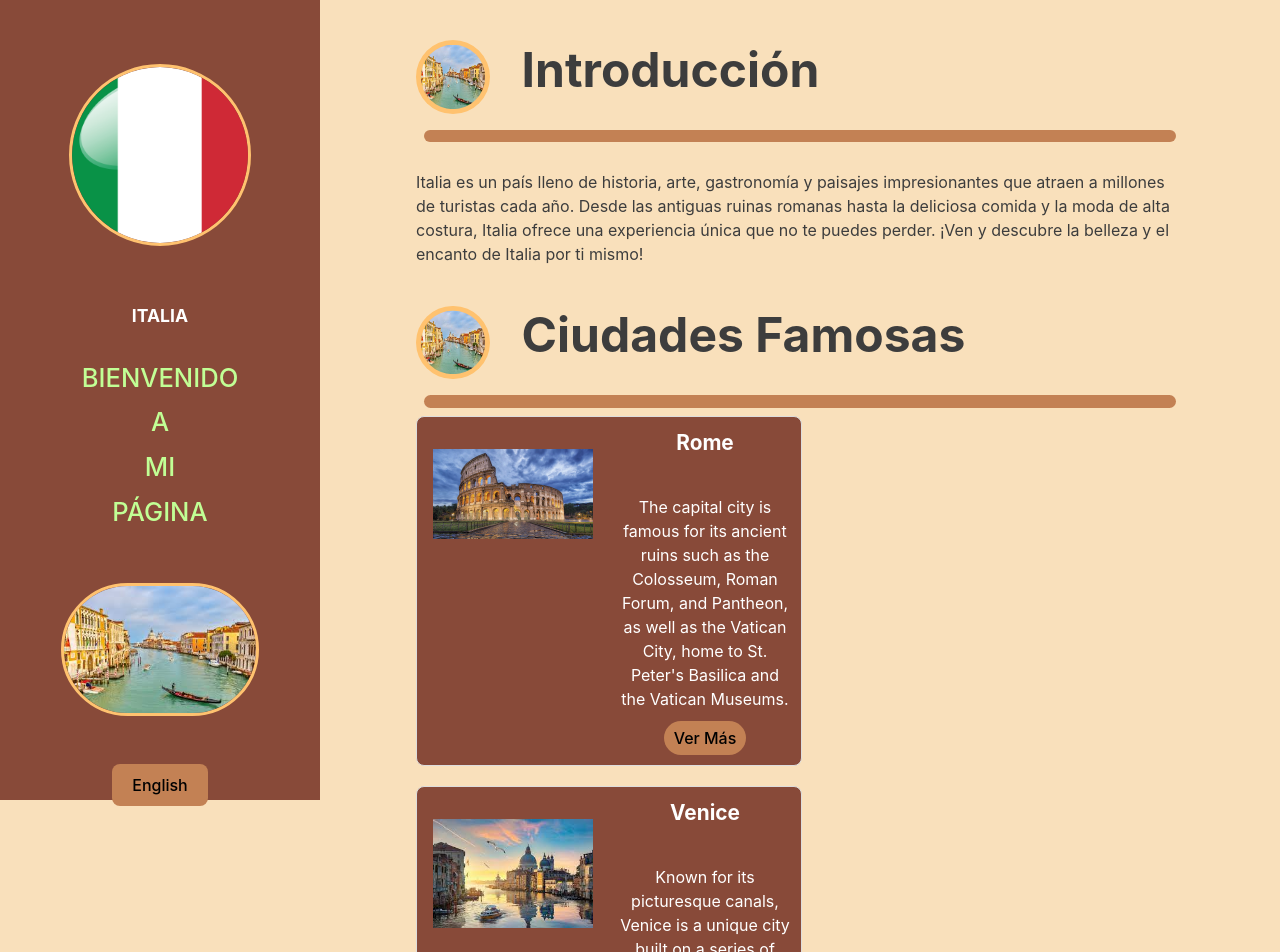
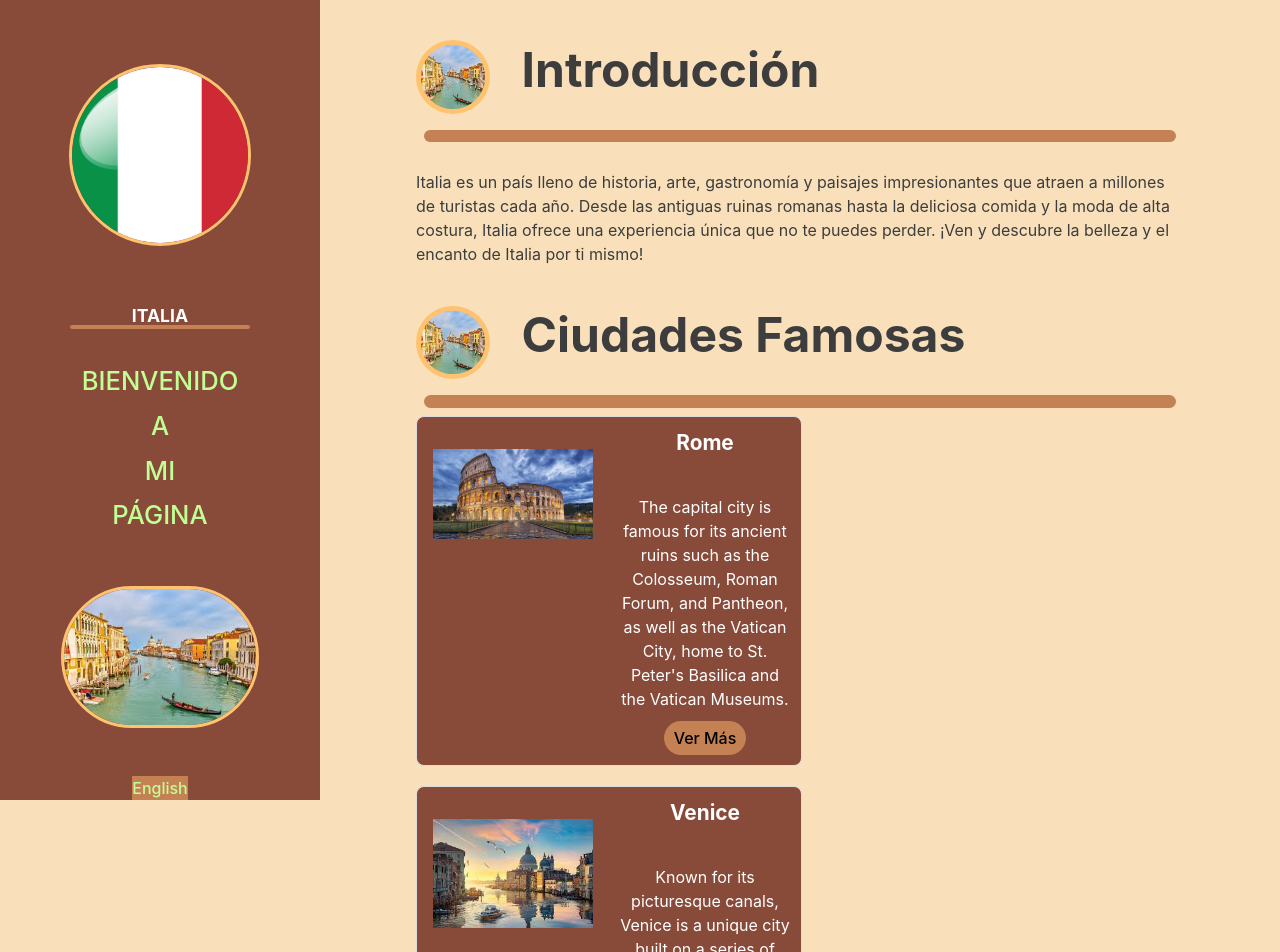
Before and after one commit to JPGV1/italy_spanish, a React (Vite) app: page / in a window 1280 px wide. Shown: the top 952 px of the page. Built offline with nearby package versions, Linux system fonts and the light colour scheme.

Commit message:
Update App.jsx

```diff
--- a/src/App.jsx
+++ b/src/App.jsx
@@ -67,7 +67,7 @@ function App() {
         <Items content="PÁGINA" />
       </Navbar>
       <LogoAndMedias />
-      <button id='Translate' a href='https://italy-english.vercel.app/'>English</button>
+      < a id='Translate'href='https://italy-english.vercel.app/'>English</a>
     </Header>
     <Main>
       <Section id='Profile' contentTitle='Introducción' >
```
